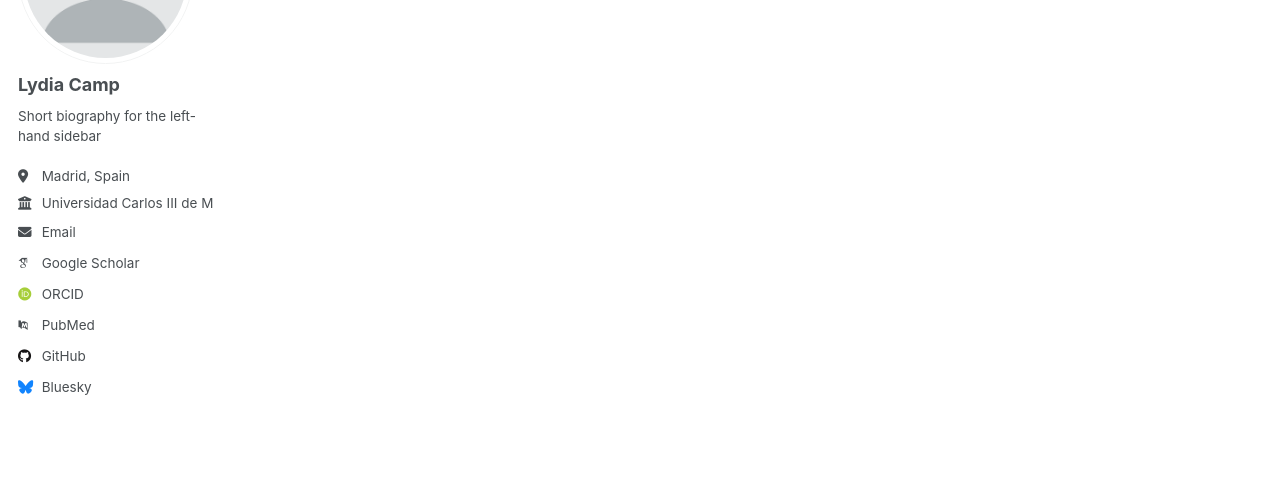
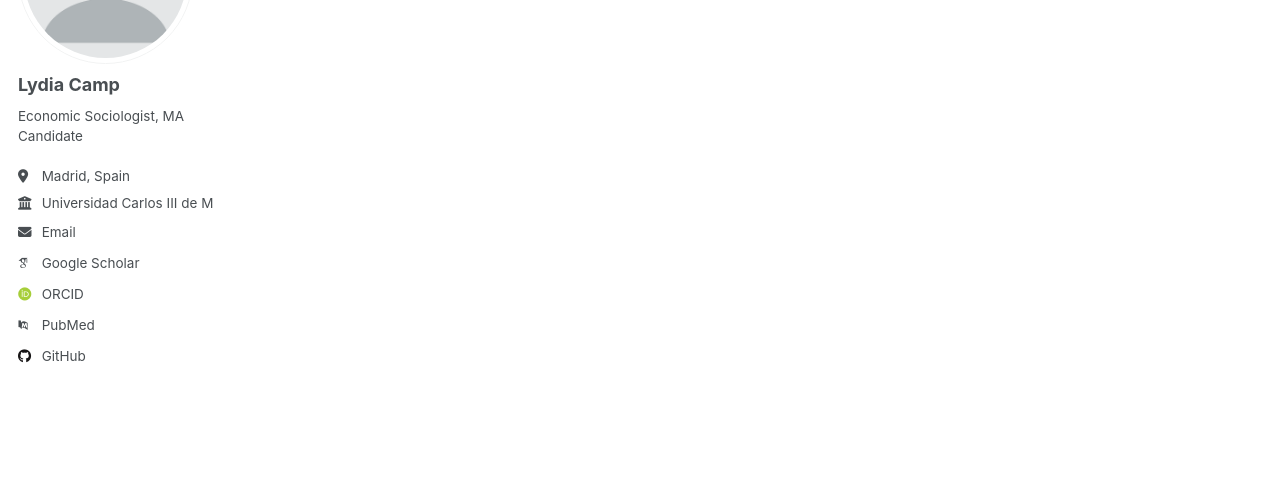
Before and after one commit to lydiagcamp/lydiagcamp.github.io, a Jekyll site: the page built from _pages/about.md, in a window 1280 px wide. Shown: the part 210-694 px from the top of the page. Built offline with Jekyll 4.4.1, drawn with Linux system fonts in a browser that asks for light colours; some web fonts are replaced.

Commit message:
First commit – added main file

```diff
--- a/_config.yml
+++ b/_config.yml
@@ -25,7 +25,7 @@ author:
   avatar           : "profile.png"
   name             : "Lydia Camp"
   pronouns         : # example: "she/her"
-  bio              : "Short biography for the left-hand sidebar"
+  bio              : "Economic Sociologist, MA Candidate"
   location         : "Madrid, Spain"
   employer         : "Universidad Carlos III de Madrid"
   uri              : # URL
@@ -51,7 +51,7 @@ author:
   stackoverflow    : # User number or user number and name (i.e., use "1" or "1/jeff-atwood")
 
   # Social media
-  bluesky          : "bsky.app" # Replace this with you Bluesky username
+  bluesky          : # Replace this with you Bluesky username
   facebook         : # Username
   flickr           : # Username
   foursquare       : # Username
```
